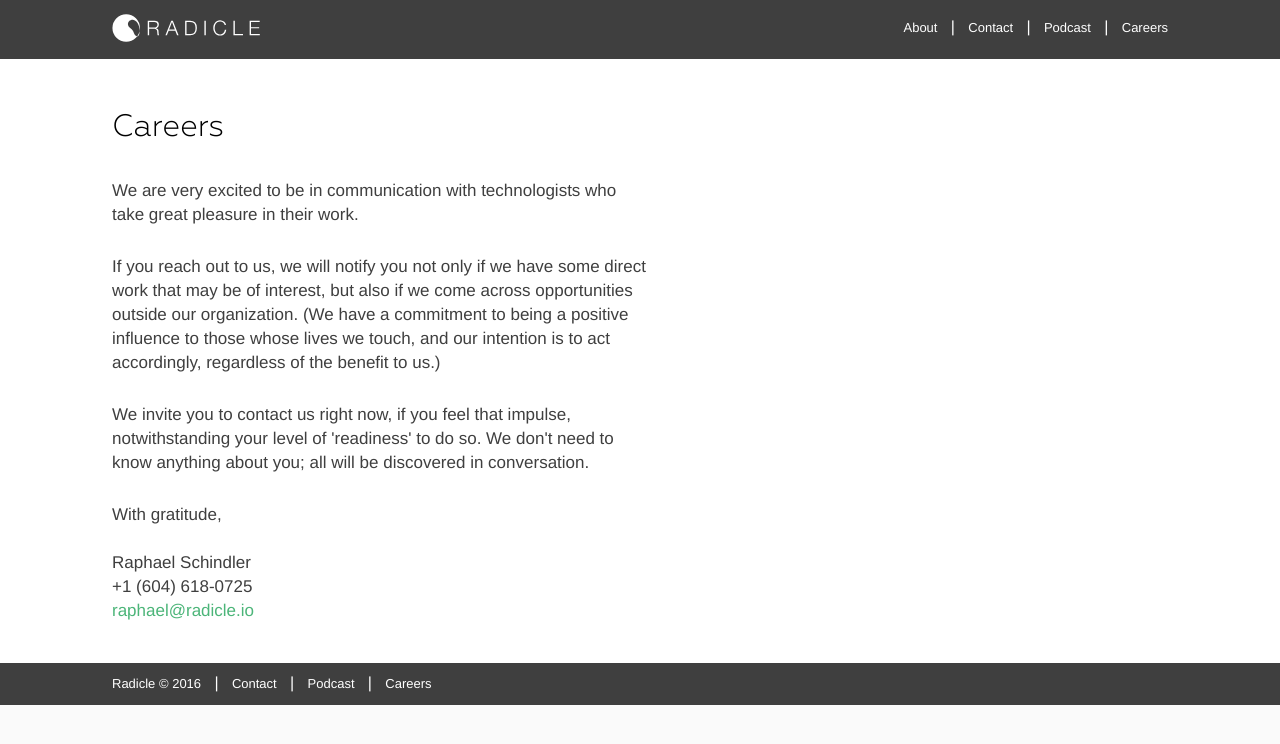
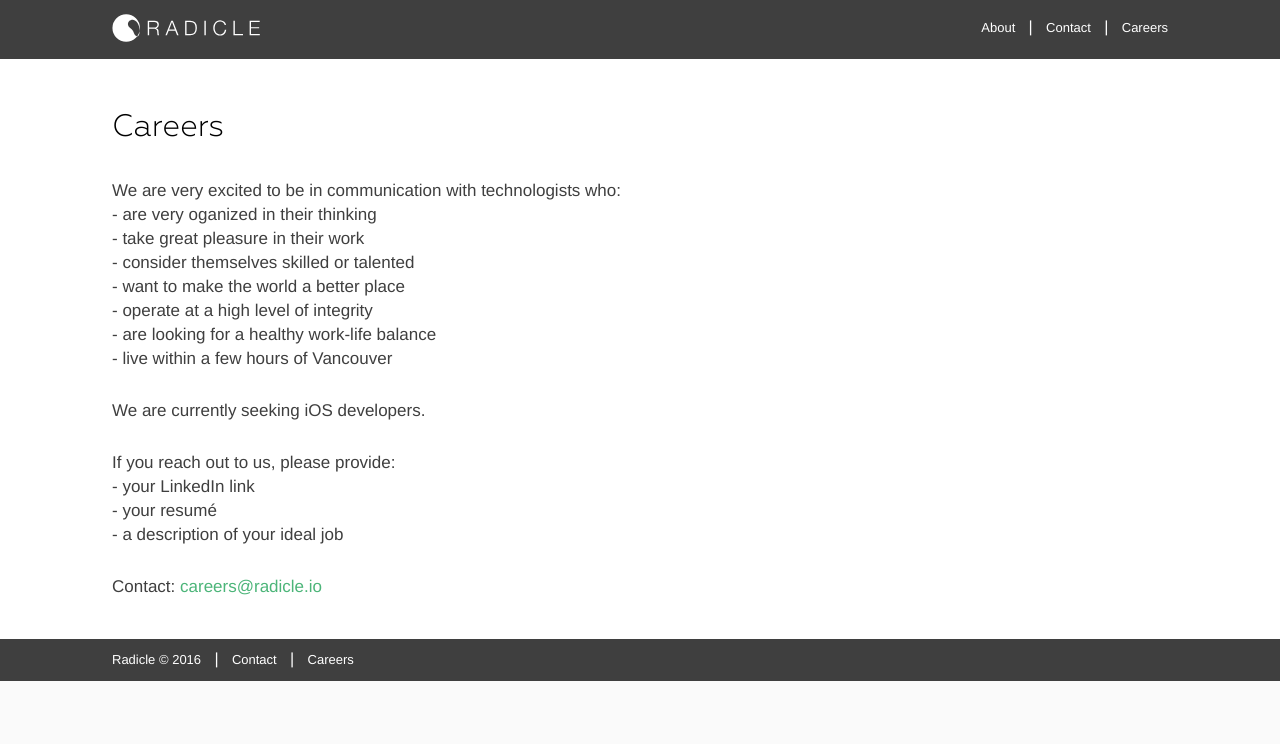
Before and after one commit to RadicleStudios/RadicleWebsite, a Jekyll site: the page built from careers.html, in a window 1280 px wide. Shown: the top 744 px of the page. Built offline with Jekyll 4.4.1, drawn with Linux system fonts in a browser that asks for light colours.

Commit message:
Make the site's minimal copy even more laconic, and confident

```diff
--- a/_layouts/default.html
+++ b/_layouts/default.html
@@ -21,7 +21,7 @@
             <nav>
               <a href="/about.html">About</a> &nbsp; | &nbsp;
               <a href="/contact.html">Contact</a> &nbsp; | &nbsp;
-              <a href="/radicleexperiment.html">Podcast</a> &nbsp; | &nbsp;
+              <!-- <a href="/radicleexperiment.html">Podcast</a> &nbsp; | &nbsp; -->
               <a href="/careers.html">Careers</a>
             </nav>
           </h1>
@@ -41,7 +41,7 @@
           <nav>
             <a href="/about.html">Radicle &copy; 2016</a> &nbsp; | &nbsp;
             <a href="/contact.html">Contact</a> &nbsp; | &nbsp;
-            <a href="/radicleexperiment.html">Podcast</a> &nbsp; | &nbsp;
+            <!-- <a href="/radicleexperiment.html">Podcast</a> &nbsp; | &nbsp; -->
             <a href="/careers.html">Careers</a>
           </nav>
         </div>
--- a/_layouts/front.html
+++ b/_layouts/front.html
@@ -34,7 +34,7 @@
             <nav>
               <a href="/about.html">Radicle &copy; 2016</a> &nbsp; | &nbsp;
               <a href="/contact.html">Contact</a> &nbsp; | &nbsp;
-              <a href="/radicleexperiment.html">Podcast</a> &nbsp; | &nbsp;
+              <!-- <a href="/radicleexperiment.html">Podcast</a> &nbsp; | &nbsp; -->
               <a href="/careers.html">Careers</a>
             </nav>
           </div>
--- a/careers.html
+++ b/careers.html
@@ -7,20 +7,27 @@ layout: default
 </h1>
 
 <p>
-  We are very excited to be in communication with technologists who take great pleasure in their work.
+  We are very excited to be in communication with technologists who:<br>
+  - are very oganized in their thinking<br>
+  - take great pleasure in their work<br>
+  - consider themselves skilled or talented<br>
+  - want to make the world a better place<br>
+  - operate at a high level of integrity<br>
+  - are looking for a healthy work-life balance<br>
+  - live within a few hours of Vancouver
 </p>
 
 <p>
-  If you reach out to us, we will notify you not only if we have some direct work that may be of interest, but also if we come across opportunities outside our organization. (We have a commitment to being a positive influence to those whose lives we touch, and our intention is to act accordingly, regardless of the benefit to us.)
+  We are currently seeking iOS developers.
 </p>
 
 <p>
-  We invite you to contact us right now, if you feel that impulse, notwithstanding your level of 'readiness' to do so. We don't need to know anything about you; all will be discovered in conversation.
+  If you reach out to us, please provide:<br>
+  - your LinkedIn link<br>
+  - your resumé<br>
+  - a description of your ideal job
 </p>
 
 <p>
-  With gratitude,<br><br>
-  Raphael Schindler<br>
-  +1 (604) 618-0725<br>
-  <a href="mailto:raphael@schindler.io">raphael@radicle.io</a>
+  Contact: <a href="mailto:careers@radicle.io">careers@radicle.io</a>
 </p>
--- a/contact.html
+++ b/contact.html
@@ -7,9 +7,8 @@ layout: default
 </h1>
 
 <section>
-  <p clalss="featured">Raphael Schindler</p>
+  <p>We are based in West Vancouver, in beautiful British Columbia, Canada.</p>
   <p>
-    +1 (604) 618-0725<br>
-    <a href="mailto:raphael@radicle.io">raphael@radicle.io</a>
+    <a href="mailto:info@radicle.io">info@radicle.io</a>
   </p>
 </section>
--- a/index.html
+++ b/index.html
@@ -3,5 +3,6 @@ layout: front
 ---
 
 <section class="tall middle">
-  There's a <a href="/radicleexperiment.html">podcast</a>.
+  <!-- There's a <a href="/radicleexperiment.html">podcast</a>. -->
+  We're currently seeking <a href="/careers.html">iOS developers</a>.
 </section>
--- a/typography.scss
+++ b/typography.scss
@@ -16,6 +16,7 @@ $color: #3f3f3f;
 }
 
 body { font-family: Helvetica, sans-serif; font-weight: lighter; color: $color; }
+body { -moz-text-size-adjust: none; -webkit-text-size-adjust: none; -ms-text-size-adjust: none; }
 
 em, i { font-style: italic; }
 strong, b { font-weight: lighter; color: #111; }
```
